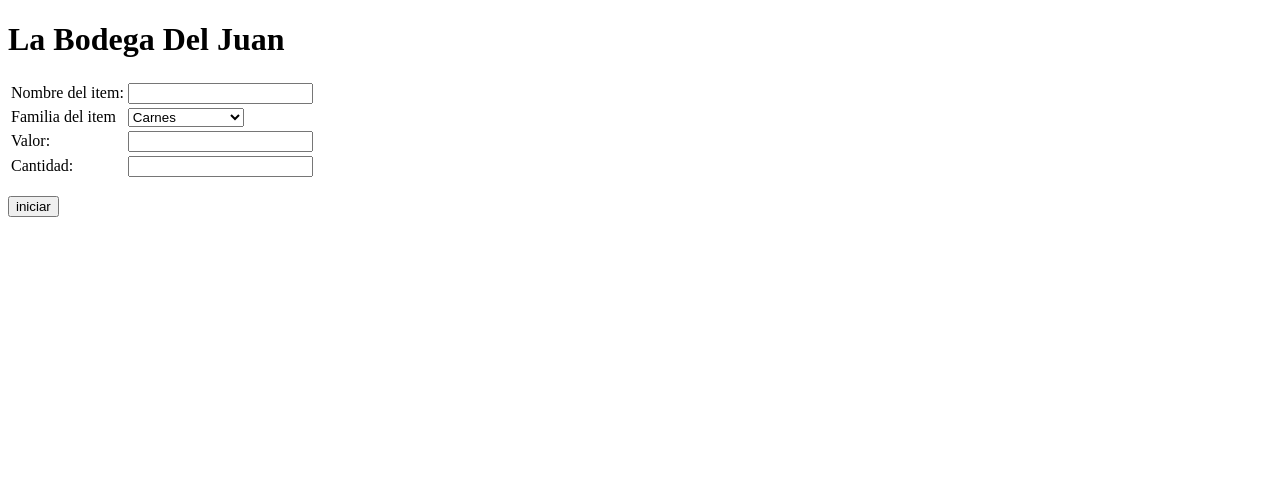
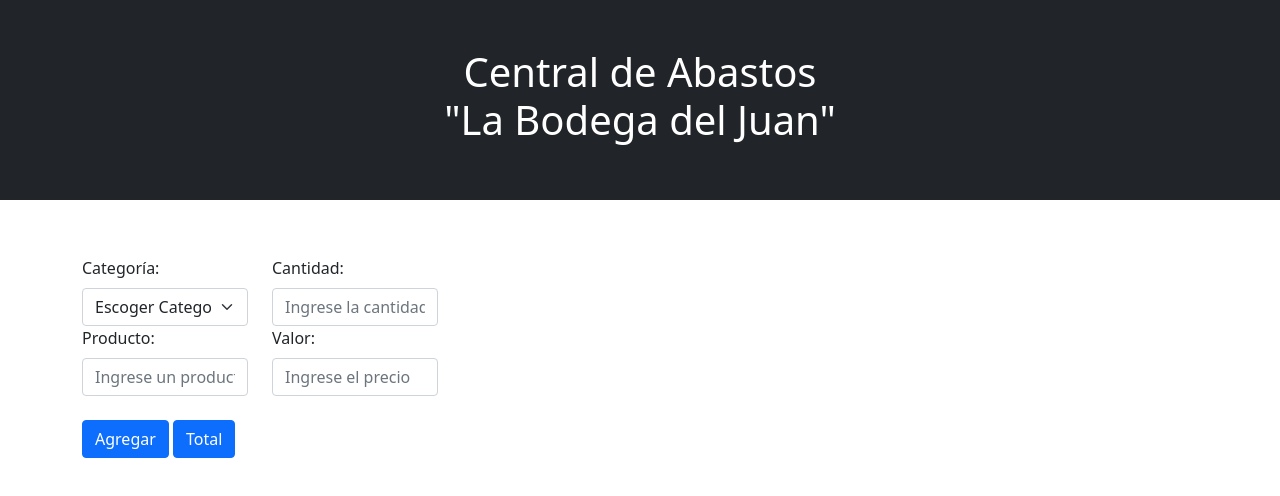
Before and after one commit to toffycaluga/trabajo-grupal, a plain HTML site: page index.html in a window 1280 px wide. Drawn offline with nearby package versions, Linux system fonts and the light colour scheme.

Commit message:
Update index.html

```diff
--- a/index.html
+++ b/index.html
@@ -2,74 +2,114 @@
 <html>
 <head>
   <meta charset="utf-8">
-	<title>caso desarrolllo</title>
+  <meta name="viewport" content="widtg-device-width, initial-scale=1">
+  <link href="https://cdn.jsdelivr.net/npm/bootstrap@5.1.2/dist/css/bootstrap.min.css" rel="stylesheet">
+  <script src="https://cdn.jsdelivr.net/npm/bootstrap@5.1.2/dist/js/bootstrap.bundle.min.js"></script>
+  <style>
+    table ,tr,td{
+      border:1px solid white;
+    }
+  </style>
+  <title>caso desarrolllo M2C7</title>
 </head>
 <body>
-	<h1>La Bodega Del Juan</h1>
-	<p><table>
-		<tr>
-			<td>Nombre del item:</td>
-			<td><input type="text" name="nitem" id="nitem"></td>
-		</tr>
-		<tr>
-			<td>Familia del item</td>
-			<td><select id="fitem">
-			<option value="carnes">Carnes</option>
-			<option value="lacteos">Lacteos</option>
-			<option value="aseo">Aseo<1/option>
-			<option>Legumb1res</option>
-			<option>Bebidas</option>
-			<option>Abarrotes</option>
-			</select></td>
-		</tr>
-		<tr>
-			<td>Valor:</td>
-			<td><input type="text" name="valor" id="valor"></td>
-		</tr>
-		<tr>
-			<td>Cantidad:</td>
-			<td><input type="text" name="cant" id="cant"></td>
-	</table>
+  <div class="container-fluid p-5 bg-dark text-white text-center">
+  <h1> Central de Abastos <br> "La Bodega del Juan"</h1>
+  </div>
+  <div class="container mt-5">
+    <div class="row">
+      <div class="col-sm-4 text-left">
+        <div class="row pt-2">
+                    <div class="col">
+                        <label for="producto" class="form-label">Categoría:</label>
+                        <div class="dropdown">
+                           <select class="form-select" name="Escoger Ctegoría" id="fitem">
+                            <option value="" disabled selected> Escoger Categoría</option>
+                            <option value="Carnes">Carnes</option>
+                            <option value="Lacteos">Lacteos</option>
+                            <option value="Aseo">Aseo</option>
+                            <option value= "Bebidas">Bebidas</option>
+                            <option value= "Abarrotes">Abarrotes</option>
+                            </select>
+                        </div>
+                    </div>
+                    <div class="col">
+                        <label for="cantidad" class="form-label">Cantidad: </label>
+                        <input type="text" class="form-control" name="cantidad" id="cant" placeholder="Ingrese la cantidad"  required>
+                    </div>
+                </div>
+
+                <div class="row">
+                    <div class="col">
+                        <label for="producto" class="form-label">Producto:</label>
+                        <input type="text" class="form-control" placeholder="Ingrese un producto" name="nitem" id="nitem" required>
+                    </div>
+                    <div class="col">
+                        <label for="valor" class="form-label">Valor:</label>
+                        <input type="text" class="form-control" placeholder="Ingrese el precio"id="valor" name="valor" required>
+                    </div>
+                </div><br>
+
+  <button onclick="agregar()"class="btn btn-primary">Agregar</button>
+  <button onclick="suma()"class="btn btn-primary">Total</button>
 </p>
-	<button onclick="iniciar();">iniciar</button>
-
+</div>
+ <div class="col-sm-4" >
+  <p id="ar">
+  </p>
+</div>
+ <div class="col-sm-4">
+  <p id="total">
+    </p>
+</div>
   <script type="text/javascript">
-		var nitem[];
-		var fitem[];
-		var valor[];
-		var cant[];
+    var nitem=[];
+    var fitem=[];
+    var valor=[];
+    var cant=[];
+    var tcant=0;
+    var total=0;
 
 
+    function agregar(){
+            let vnitem=document.getElementById("nitem").value;
+            let vfitem=document.getElementById("fitem").value;
+            let vvalor=document.getElementById("valor").value;
+            let vcant=document.getElementById("cant").value;
 
-		function iniciar(){
-			let x=document.getElementById('fitem').value;
+      nitem.push(vnitem);
+      fitem.push(vfitem);
+      valor.push(vvalor);
+      cant.push(vcant);
 
-			alert(x);
+      document.getElementById("nitem").value="";
+      if (fitem.length < 21 ){
+        llenar();
+      }else{
+        alert("stock maximo permitido");
       }
 
-
-		/*const carne={
-			precio:0,
+  }
+function suma(){
+  for (let i = 0; i < fitem.length; i++) {
+    tcant=tcant+parseInt(cant[i]);
+    total=total+(parseInt(valor[i])*parseInt(cant[i]));
 
   }
-		const lacteos={
-			precio:0,
-		}
-		const aseo={
-			precio:0
-		}
-		const legumbres={
-			precio:0
-		}
-		const bebidas={
-			precio:0
+document.getElementById('total').innerHTML="Total Productos en Bodega: "+tcant+"<br><br> Valor Total Existencia: $ "+total;
+
 }
 
-		const abarrotes={
-			precio:0
+function llenar(){
+      let fragmento="";
+      fragmento="<table  class='table table-striped'border='1'>";
+      fragmento+="<tr> <td>Producto</td> <td>Categoría</td> <td>Cantidad</td> <td>valor</td> </tr>";
+      for (var i = 0; i < fitem.length; i++) {
+        fragmento+="<tr><td>"+nitem[i]+"</td><td>"+fitem[i]+"</td><td>"+cant[i]+"</td><td>"+valor[i]+"</td> </tr>";
         }
-		fideos.precio=parseInt(prompt("ingrese valor"));
-		document.write(fideos.precio);*/
+      fragmento+="</table>";
+      document.getElementById('ar').innerHTML=fragmento;
+    }
   </script>
 
 </body>
```
Lines whose indentation alone changed are shown as unchanged.
